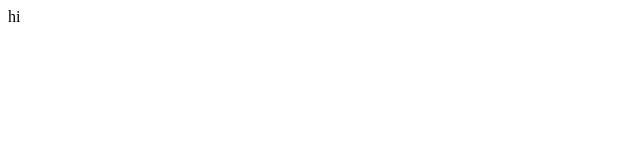
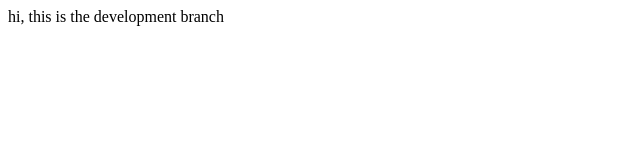
Before and after one commit to csclubgsu/git-monday, a plain HTML site: page index.html in a window 1280 px wide. Shown: the whole page, without its empty margins (0-640 px from the left). Drawn offline with Linux system fonts and the light colour scheme.

Commit message:
developed!

```diff
--- a/index.html
+++ b/index.html
@@ -1 +1 @@
-<html> hi </html>
+<html> hi, this is the development branch </html>
```
